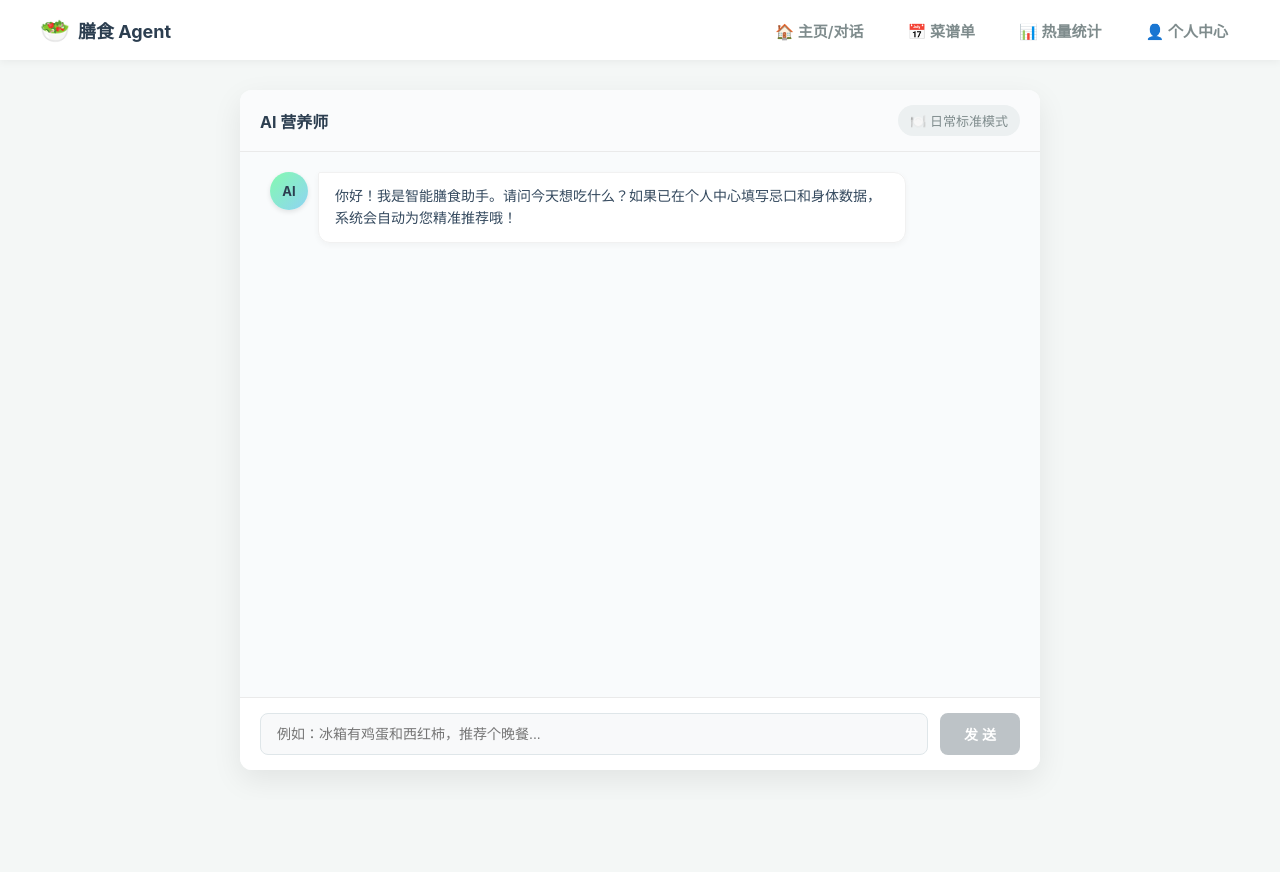
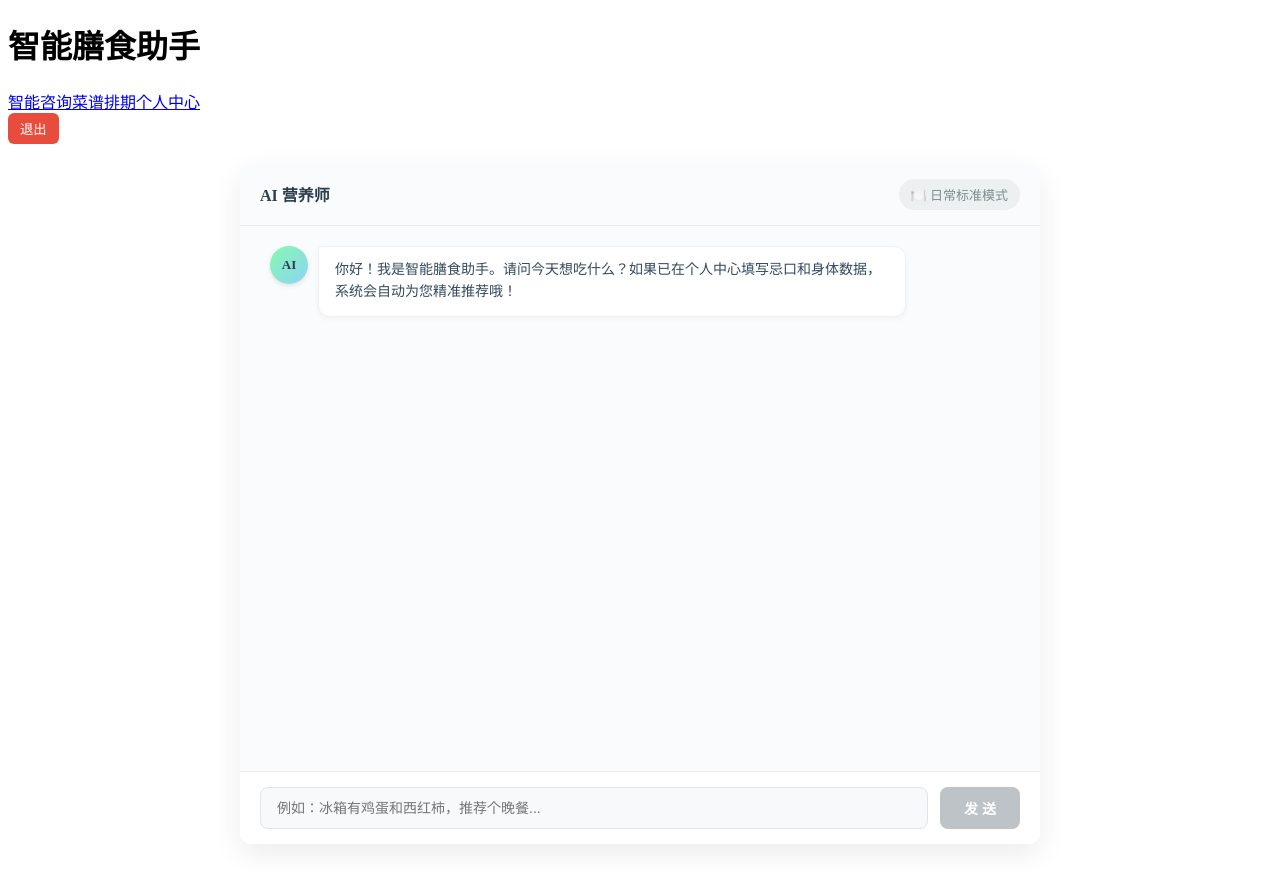
Before and after one commit to JessieWU913/Diet, a Vue app in the folder diet_agent_frontend/: page / in a window 1280 px wide. Before the commit the page ends 800 px from the top, so only its background shows below. Built offline with nearby package versions, Linux system fonts and the light colour scheme.

Commit message:
登录界面

```diff
--- a/diet_agent_frontend/src/App.vue
+++ b/diet_agent_frontend/src/App.vue
@@ -1,50 +1,35 @@
 <template>
   <div id="app">
-    <NavBar />
+    <header v-if="$route.path !== '/login'" class="app-header">
+      <h1>智能膳食助手</h1>
+      <nav class="main-nav">
+        <router-link to="/chat">智能咨询</router-link>
+        <router-link to="/meals">菜谱排期</router-link>
+        <router-link to="/profile">个人中心</router-link>
+      </nav>
+      <button @click="logout" class="logout-btn">退出</button>
+    </header>
 
     <main class="main-content">
-      <router-view v-slot="{ Component }">
-        <transition name="fade" mode="out-in">
-          <component :is="Component" />
-        </transition>
-      </router-view>
+      <router-view></router-view>
     </main>
   </div>
 </template>
 
 <script setup>
-import NavBar from './components/NavBar.vue'
+import { useRouter } from 'vue-router'
+const router = useRouter()
+
+const logout = () => {
+  localStorage.removeItem('user_id')
+  router.push('/login')
+}
 </script>
 
 <style>
-/* 全局基础样式清空 */
-html, body {
-  margin: 0;
-  padding: 0;
-  background-color: #f4f7f6;
-  font-family: -apple-system, BlinkMacSystemFont, "Segoe UI", Roboto, Helvetica, Arial, sans-serif;
-  height: 100vh;
+/* ... 原有的样式 ... */
+.logout-btn {
+  background: #e74c3c; color: white; border: none; padding: 6px 12px; border-radius: 6px; cursor: pointer; margin-left: auto;
 }
-
-#app {
-  display: flex;
-  flex-direction: column;
-  height: 100vh;
-}
-
-.main-content {
-  flex: 1;
-  overflow-y: auto;
-  position: relative;
-}
-
-/* 简单的路由切换动画 */
-.fade-enter-active,
-.fade-leave-active {
-  transition: opacity 0.2s ease;
-}
-.fade-enter-from,
-.fade-leave-to {
-  opacity: 0;
-}
+.logout-btn:hover { background: #c0392b; }
 </style>
--- a/diet_agent_frontend/src/router/index.js
+++ b/diet_agent_frontend/src/router/index.js
@@ -10,8 +10,9 @@ const routes = [
   { path: '/', name: 'Home', component: HomeView }, // 暂时把首页设为对话页
   { path: '/chat', name: 'Chat', component: HomeView },
   { path: '/meal', name: 'Meal', component: MealView },
-  { path: '/stats', name: 'Stats', component: HomeView }, // 占位
-  { path: '/profile', name: 'Profile', component: ProfileView }
+  { path: '/stats', name: 'Stats', component: HomeView },
+  { path: '/profile', name: 'Profile', component: ProfileView },
+  { path: '/profile', name: 'Profile', component: ProfileView },
 ]
 
 const router = createRouter({
```
Also changed, not shown: diet_agent_frontend/src/views/LoginView.vue (added, +121 -0 lines).
